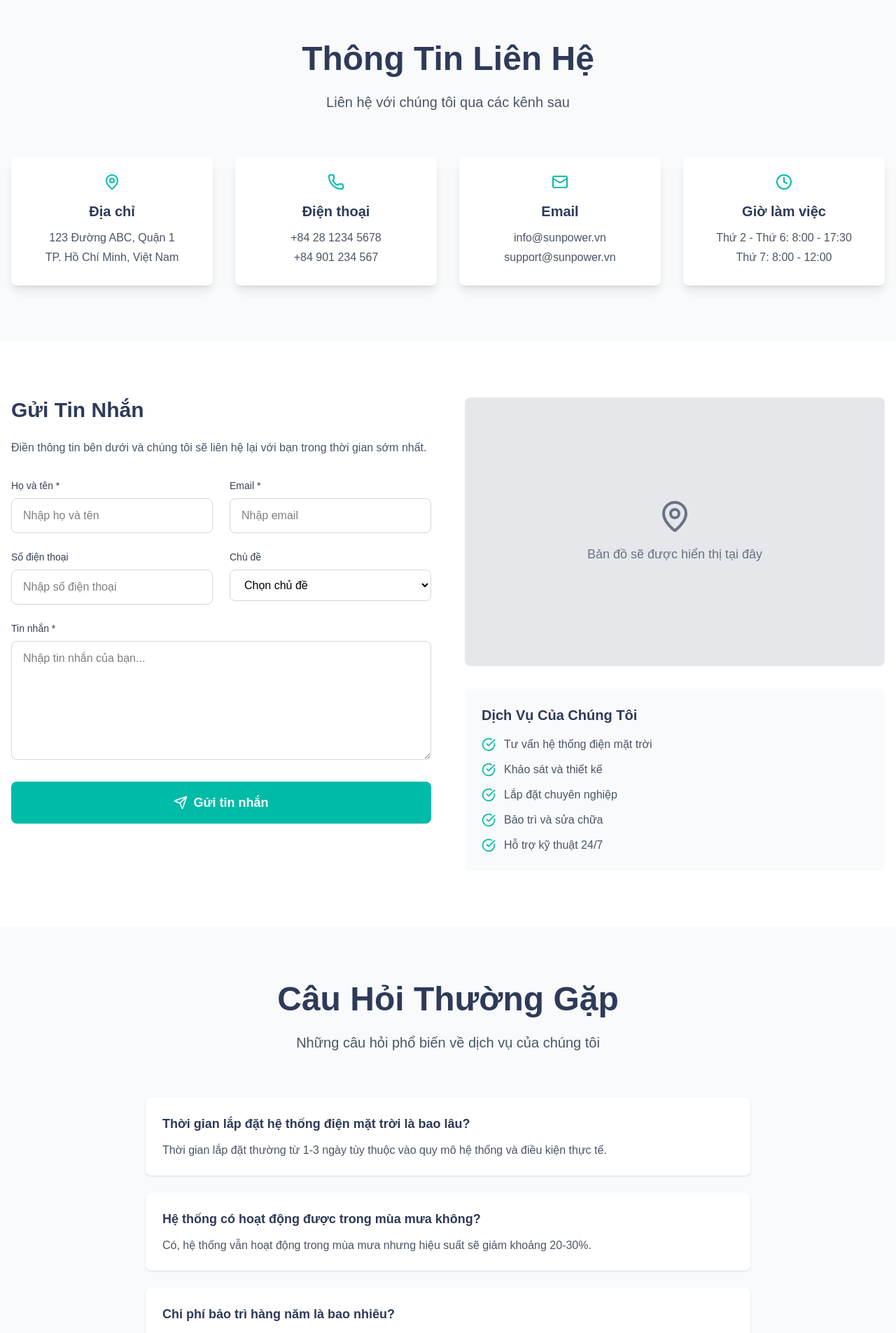
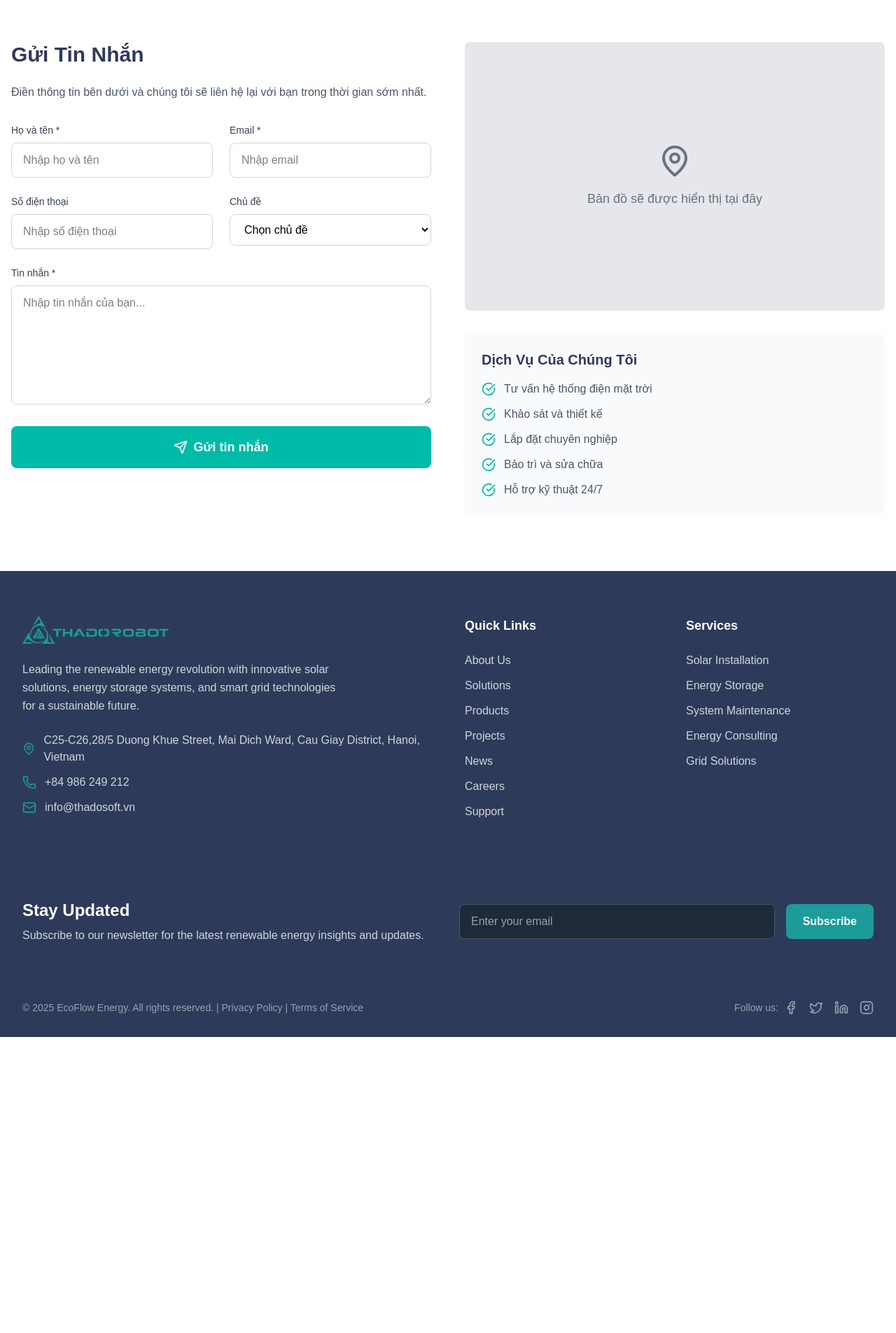
Before and after one commit to Minowu/Sun_power, a React (Vite) app: page /contact in a window 1280 px wide. Shown: the part 620-2525 px from the top of the page at 70% size. After the commit the page ends 2102 px from the top, so only its background shows below. Built offline with nearby package versions, Linux system fonts and the light colour scheme.

Commit message:
Update About and Contact pages
- Modified statistics in the About page to reflect updated project and client numbers.
- Removed unused contact information and FAQ sections from the Contact page to streamline content.
- Adjusted layout in the Contact page for improved responsiveness.

```diff
--- a/src/pages/About.tsx
+++ b/src/pages/About.tsx
@@ -6,9 +6,9 @@ import aboutImage from '../assets/aboutImage.png';
 
 const About = () => {
   const stats = [
-    { number: '500+', label: 'Dự án hoàn thành' },
-    { number: '50+', label: 'Khách hàng tin tưởng' },
-    { number: '10+', label: 'Năm kinh nghiệm' },
+    { number: '50+', label: 'Dự án hoàn thành' },
+    { number: '15+', label: 'Khách hàng tin tưởng' },
+    { number: '5+', label: 'Năm kinh nghiệm' },
     { number: '24/7', label: 'Hỗ trợ khách hàng' }
   ];
 
@@ -121,7 +121,7 @@ const About = () => {
             </p>
           </motion.div>
 
-          <div className="grid md:grid-cols-2 lg:grid-cols-3 gap-8">
+          <div className="grid md:grid-cols-2 lg:grid-cols-3">
             {values.map((value, index) => (
               <motion.div
                 key={index}
--- a/src/pages/Contact.tsx
+++ b/src/pages/Contact.tsx
@@ -1,5 +1,5 @@
 import { motion } from 'framer-motion';
-import { MapPin, Phone, Mail, Clock, Send, CheckCircle } from 'lucide-react';
+import { MapPin, Send, CheckCircle } from 'lucide-react';
 import { useState } from 'react';
 import PageHero from '../components/PageHero';
 import aboutHero from '../assets/about_hero.jpg';
@@ -31,28 +31,6 @@ const Contact = () => {
     }, 3000);
   };
 
-  const contactInfo = [
-    {
-      icon: <MapPin className="h-6 w-6 text-teal-500" />,
-      title: 'Địa chỉ',
-      details: ['123 Đường ABC, Quận 1', 'TP. Hồ Chí Minh, Việt Nam']
-    },
-    {
-      icon: <Phone className="h-6 w-6 text-teal-500" />,
-      title: 'Điện thoại',
-      details: ['+84 28 1234 5678', '+84 901 234 567']
-    },
-    {
-      icon: <Mail className="h-6 w-6 text-teal-500" />,
-      title: 'Email',
-      details: ['info@sunpower.vn', 'support@sunpower.vn']
-    },
-    {
-      icon: <Clock className="h-6 w-6 text-teal-500" />,
-      title: 'Giờ làm việc',
-      details: ['Thứ 2 - Thứ 6: 8:00 - 17:30', 'Thứ 7: 8:00 - 12:00']
-    }
-  ];
 
   const services = [
     'Tư vấn hệ thống điện mặt trời',
@@ -69,51 +47,6 @@ const Contact = () => {
         subtitle="Chúng tôi sẵn sàng hỗ trợ và tư vấn cho bạn"
         backgroundImage={aboutHero}
       />
-
-      {/* Contact Info Section */}
-      <section className="py-20 bg-gray-50">
-        <div className="max-w-7xl mx-auto px-4">
-          <motion.div
-            className="text-center mb-16"
-            initial={{ opacity: 0, y: 30 }}
-            whileInView={{ opacity: 1, y: 0 }}
-            transition={{ duration: 0.8 }}
-            viewport={{ once: true }}
-          >
-            <h2 className="text-4xl md:text-5xl font-bold text-navy mb-6">
-              Thông Tin Liên Hệ
-            </h2>
-            <p className="text-xl text-gray-600 max-w-3xl mx-auto">
-              Liên hệ với chúng tôi qua các kênh sau
-            </p>
-          </motion.div>
-
-          <div className="grid md:grid-cols-2 lg:grid-cols-4 gap-8">
-            {contactInfo.map((info, index) => (
-              <motion.div
-                key={index}
-                className="bg-white p-6 rounded-lg shadow-lg text-center"
-                initial={{ opacity: 0, y: 30 }}
-                whileInView={{ opacity: 1, y: 0 }}
-                transition={{ duration: 0.6, delay: index * 0.1 }}
-                viewport={{ once: true }}
-              >
-                <div className="flex justify-center mb-4">
-                  {info.icon}
-                </div>
-                <h3 className="text-xl font-bold text-navy mb-3">
-                  {info.title}
-                </h3>
-                {info.details.map((detail, detailIndex) => (
-                  <p key={detailIndex} className="text-gray-600 mb-1">
-                    {detail}
-                  </p>
-                ))}
-              </motion.div>
-            ))}
-          </div>
-        </div>
-      </section>
 
       {/* Contact Form & Map Section */}
       <section className="py-20">
@@ -272,63 +205,6 @@ const Contact = () => {
           </div>
         </div>
       </section>
-
-      {/* FAQ Section */}
-      <section className="py-20 bg-gray-50">
-        <div className="max-w-4xl mx-auto px-4">
-          <motion.div
-            className="text-center mb-16"
-            initial={{ opacity: 0, y: 30 }}
-            whileInView={{ opacity: 1, y: 0 }}
-            transition={{ duration: 0.8 }}
-            viewport={{ once: true }}
-          >
-            <h2 className="text-4xl md:text-5xl font-bold text-navy mb-6">
-              Câu Hỏi Thường Gặp
-            </h2>
-            <p className="text-xl text-gray-600">
-              Những câu hỏi phổ biến về dịch vụ của chúng tôi
-            </p>
-          </motion.div>
-
-          <div className="space-y-6">
-            {[
-              {
-                question: 'Thời gian lắp đặt hệ thống điện mặt trời là bao lâu?',
-                answer: 'Thời gian lắp đặt thường từ 1-3 ngày tùy thuộc vào quy mô hệ thống và điều kiện thực tế.'
-              },
-              {
-                question: 'Hệ thống có hoạt động được trong mùa mưa không?',
-                answer: 'Có, hệ thống vẫn hoạt động trong mùa mưa nhưng hiệu suất sẽ giảm khoảng 20-30%.'
-              },
-              {
-                question: 'Chi phí bảo trì hàng năm là bao nhiêu?',
-                answer: 'Chi phí bảo trì hàng năm thường từ 1-2% giá trị hệ thống, bao gồm vệ sinh và kiểm tra định kỳ.'
-              },
-              {
-                question: 'Có hỗ trợ vay vốn không?',
-                answer: 'Chúng tôi có hợp tác với các ngân hàng để hỗ trợ khách hàng vay vốn với lãi suất ưu đãi.'
-              }
-            ].map((faq, index) => (
-              <motion.div
-                key={index}
-                className="bg-white p-6 rounded-lg shadow-sm"
-                initial={{ opacity: 0, y: 20 }}
-                whileInView={{ opacity: 1, y: 0 }}
-                transition={{ duration: 0.6, delay: index * 0.1 }}
-                viewport={{ once: true }}
-              >
-                <h4 className="text-lg font-semibold text-navy mb-3">
-                  {faq.question}
-                </h4>
-                <p className="text-gray-600">
-                  {faq.answer}
-                </p>
-              </motion.div>
-            ))}
-          </div>
-        </div>
-      </section>
     </div>
   );
 };
```
